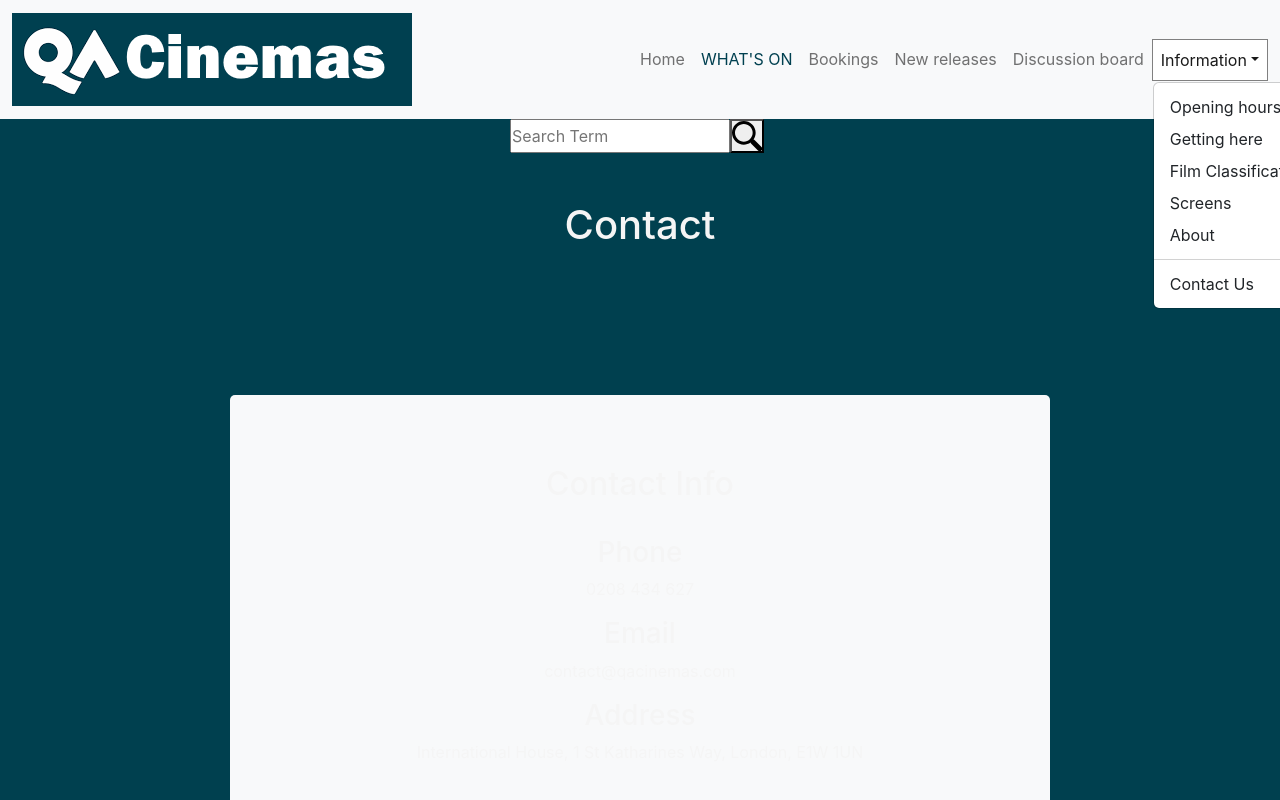
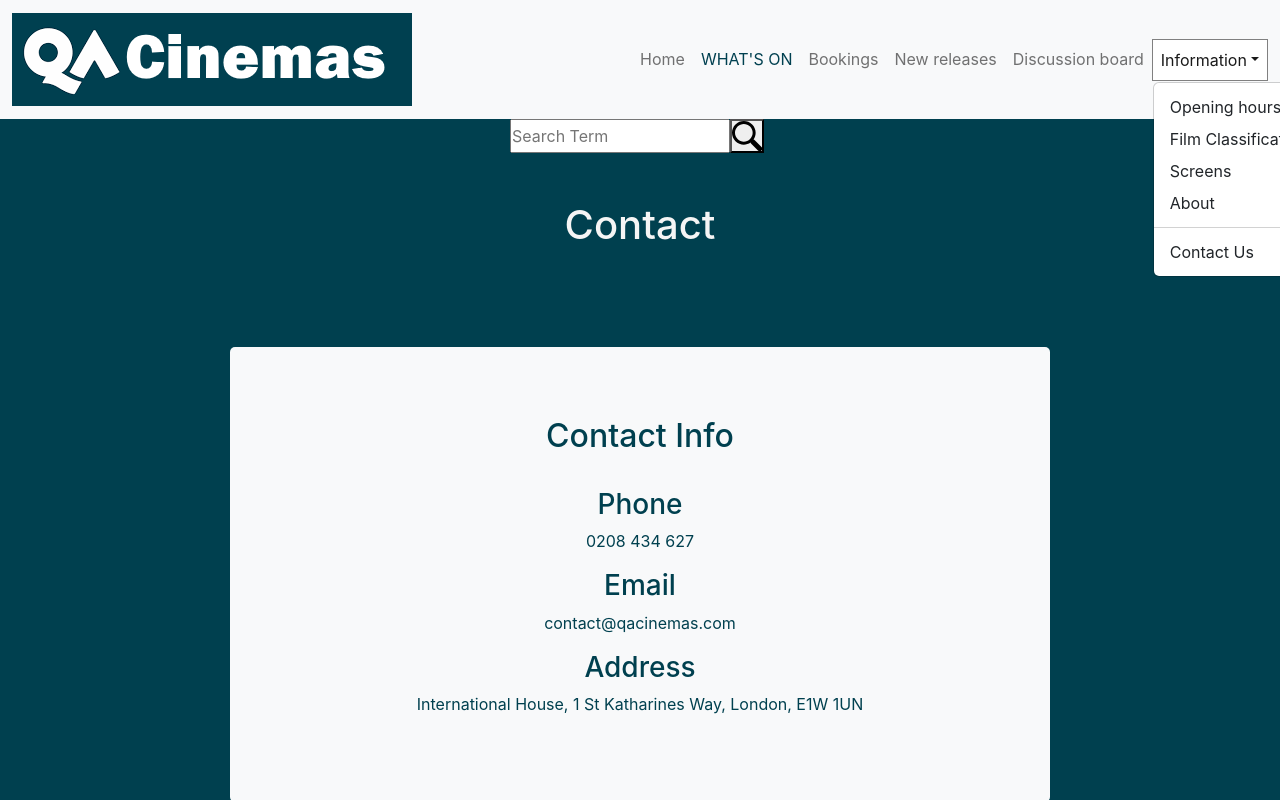
Before and after one commit to JWahed/QA-Cinema-frontend, a React (Create React App) app: page /Contact in a window 1280 px wide. Both pictures are taken after a click on the button "Information". Shown: the top 800 px of the page. Built offline with nearby package versions, Linux system fonts and the light colour scheme; the HTML template or start-up script is replaced by a standard one.

Commit message:
added prop validation and fixed contact css

```diff
--- a/package.json
+++ b/package.json
@@ -16,7 +16,7 @@
     "babel": "^6.23.0",
     "bootstrap": "^5.2.0",
     "google-map-react": "^2.2.0",
-    "nodemailer": "^6.7.8",
+    "prop-types": "^15.8.1",
     "react": "^18.2.0",
     "react-bootstrap": "^2.5.0",
     "react-bootstrap-accordion": "^1.0.0",
--- a/src/components/Navigation/NavBar/NavigationBar.jsx
+++ b/src/components/Navigation/NavBar/NavigationBar.jsx
@@ -1,51 +1,54 @@
-import Container from 'react-bootstrap/Container';
-import Nav from 'react-bootstrap/Nav';
-import Navbar from 'react-bootstrap/Navbar';
-import NavDropdown from 'react-bootstrap/NavDropdown';
-import logo from '../../../logoPrototype.png';
-import './NavigationBar.css';
+import Container from 'react-bootstrap/Container'
+import Nav from 'react-bootstrap/Nav'
+import Navbar from 'react-bootstrap/Navbar'
+import NavDropdown from 'react-bootstrap/NavDropdown'
+import logo from '../../../logoPrototype.png'
+import './NavigationBar.css'
 
 function NavigationBar() {
   return (
-    <Navbar bg="light" expand="lg">
+    <Navbar bg='light' expand='lg'>
       <Container>
-        <Navbar.Brand href="/">
-          <img src={logo} id="logo" alt="logo" />
+        <Navbar.Brand href='/'>
+          <img src={logo} id='logo' alt='logo' />
         </Navbar.Brand>
-        <Navbar.Toggle aria-controls="basic-navbar-nav" />
-        <Navbar.Collapse id="basic-navbar-nav">
-          <Nav className="ms-auto">
-            <Nav.Link href="/">Home</Nav.Link>
-            <Nav.Link href="/CurrentMovieList">
+        <Navbar.Toggle aria-controls='basic-navbar-nav' />
+        <Navbar.Collapse id='basic-navbar-nav'>
+          <Nav className='ms-auto'>
+            <Nav.Link href='/'>Home</Nav.Link>
+            <Nav.Link href='/CurrentMovieList'>
               {/* Will Style the below component when have time*/}
               <span>
-                <span style={{color: "rgba(0,64,80,100)"}}>W</span>
-                <span style={{color: "rgba(0,64,80,100)"}}>H</span>
-                <span style={{color: "rgba(0,64,80,100)"}}>A</span>
-                <span style={{color: "rgba(0,64,80,100)"}}>T</span>
-                <span style={{color: "rgba(0,64,80,100)"}}>&apos;</span>
-                <span style={{color: "rgba(0,64,80,100)"}}>S&nbsp;</span>
-                <span style={{color: "rgba(0,64,80,100)"}}>O</span>
-                <span style={{color: "rgba(0,64,80,100)"}}>N</span>
+                <span style={{ color: 'rgba(0,64,80,100)' }}>W</span>
+                <span style={{ color: 'rgba(0,64,80,100)' }}>H</span>
+                <span style={{ color: 'rgba(0,64,80,100)' }}>A</span>
+                <span style={{ color: 'rgba(0,64,80,100)' }}>T</span>
+                <span style={{ color: 'rgba(0,64,80,100)' }}>&apos;</span>
+                <span style={{ color: 'rgba(0,64,80,100)' }}>S&nbsp;</span>
+                <span style={{ color: 'rgba(0,64,80,100)' }}>O</span>
+                <span style={{ color: 'rgba(0,64,80,100)' }}>N</span>
               </span>
             </Nav.Link>
-            <Nav.Link href="/bookings">Bookings</Nav.Link>
-            <Nav.Link href="/NewReleaseList">New releases</Nav.Link>
-            <Nav.Link href="/discussion-board">Discussion board</Nav.Link>
-            <NavDropdown title="Information" id="basic-nav-dropdown">
-              <NavDropdown.Item href="/opening-times">Opening hours</NavDropdown.Item>
-              <NavDropdown.Item href="/getting-here">Getting here</NavDropdown.Item>
-              <NavDropdown.Item href="/classification">Film Classifications</NavDropdown.Item>
-              <NavDropdown.Item href="/screens">Screens</NavDropdown.Item>
-              <NavDropdown.Item href="/about">About</NavDropdown.Item>
+            <Nav.Link href='/bookings'>Bookings</Nav.Link>
+            <Nav.Link href='/NewReleaseList'>New releases</Nav.Link>
+            <Nav.Link href='/discussion-board'>Discussion board</Nav.Link>
+            <NavDropdown title='Information' id='basic-nav-dropdown'>
+              <NavDropdown.Item href='/opening-times'>
+                Opening hours
+              </NavDropdown.Item>
+              <NavDropdown.Item href='/classification'>
+                Film Classifications
+              </NavDropdown.Item>
+              <NavDropdown.Item href='/screens'>Screens</NavDropdown.Item>
+              <NavDropdown.Item href='/about'>About</NavDropdown.Item>
               <NavDropdown.Divider />
-              <NavDropdown.Item href="/contact-us">Contact Us</NavDropdown.Item>
+              <NavDropdown.Item href='/contact-us'>Contact Us</NavDropdown.Item>
             </NavDropdown>
           </Nav>
         </Navbar.Collapse>
       </Container>
     </Navbar>
-  );
+  )
 }
 
-export default NavigationBar;
+export default NavigationBar
--- a/src/components/attractionsComponents/Map/Map.jsx
+++ b/src/components/attractionsComponents/Map/Map.jsx
@@ -2,6 +2,7 @@ import GoogleMapReact from 'google-map-react'
 import { Paper, Typography, useMediaQuery } from '@material-ui/core'
 import LocationOnOutlinedIcon from '@material-ui/icons/LocationOnOutlined'
 import Rating from '@material-ui/lab/Rating'
+import PropTypes from 'prop-types'
 
 import useStyles from './styles'
 
@@ -20,10 +21,8 @@ const Map = ({
       <GoogleMapReact
         bootstrapURLKeys={{ key: 'AIzaSyDQ6qDdLafhzvRg0p_67OxyYAWIPC9fyhU' }}
         defaultCenter={coordinates}
-        center={coordinates}
         defaultZoom={15}
         margin={[50, 50, 50, 50]}
-        options={''}
         onChange={(e) => {
           console.log(e)
           setCoordinates({ lat: e.center.lat, lng: e.center.lng })
@@ -68,4 +67,12 @@ const Map = ({
   )
 }
 
+Map.propTypes = {
+  setCoordinates: PropTypes.func.isRequired,
+  setBounds: PropTypes.func.isRequired,
+  coordinates: PropTypes.object.isRequired,
+  places: PropTypes.array,
+  setChildClicked: PropTypes.func.isRequired,
+}
+
 export default Map
--- a/src/components/contactComponents/contact.css
+++ b/src/components/contactComponents/contact.css
@@ -42,6 +42,10 @@
   align-items: center;
 }
 
+.contact-in {
+  color: #00404f;
+}
+
 .contact {
   background-color: #00404f;
   width: 80%;
--- a/src/components/routes/Contact.jsx
+++ b/src/components/routes/Contact.jsx
@@ -11,8 +11,6 @@ function Contact() {
       <br />
       <br />
       <h1>Contact</h1>
-      <br />
-      <br />
       <ContactInfo />
       <ContactForm />
       <Footer />
```
Also changed, not shown: src/components/Listings/MovieList.jsx (+24 -17 lines), src/components/attractionsComponents/List/List.jsx (+12 -1 lines), src/components/attractionsComponents/PlaceDetails/PlaceDetails.jsx (+8 -0 lines), .eslintrc.json, 1 other file (tests, documents, lock files or other folders).
